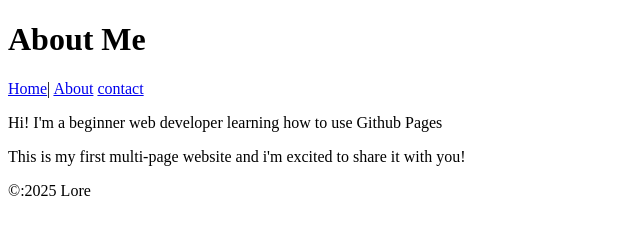
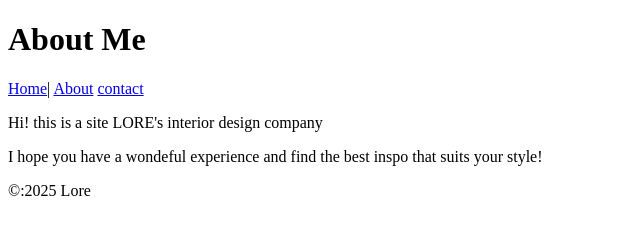
Before and after one commit to cse24-029/LORE, a plain HTML site: page about.html in a window 1280 px wide. Shown: the whole page, without its empty margins (0-640 px from the left). Drawn offline with Linux system fonts and the light colour scheme.

Commit message:
Update about.html

```diff
--- a/about.html
+++ b/about.html
@@ -16,8 +16,8 @@
    </header>
 
    <main>
-       <p>Hi! I'm a beginner web developer learning how to use Github Pages</p>
-       <p>This is my first multi-page website and i'm excited to share it with you!</p>
+       <p>Hi! this is a site LORE's interior design company</p>
+       <p>I hope you have a wondeful experience and find the best inspo that suits your style!</p>
    </main>
 
     <footer>
```
